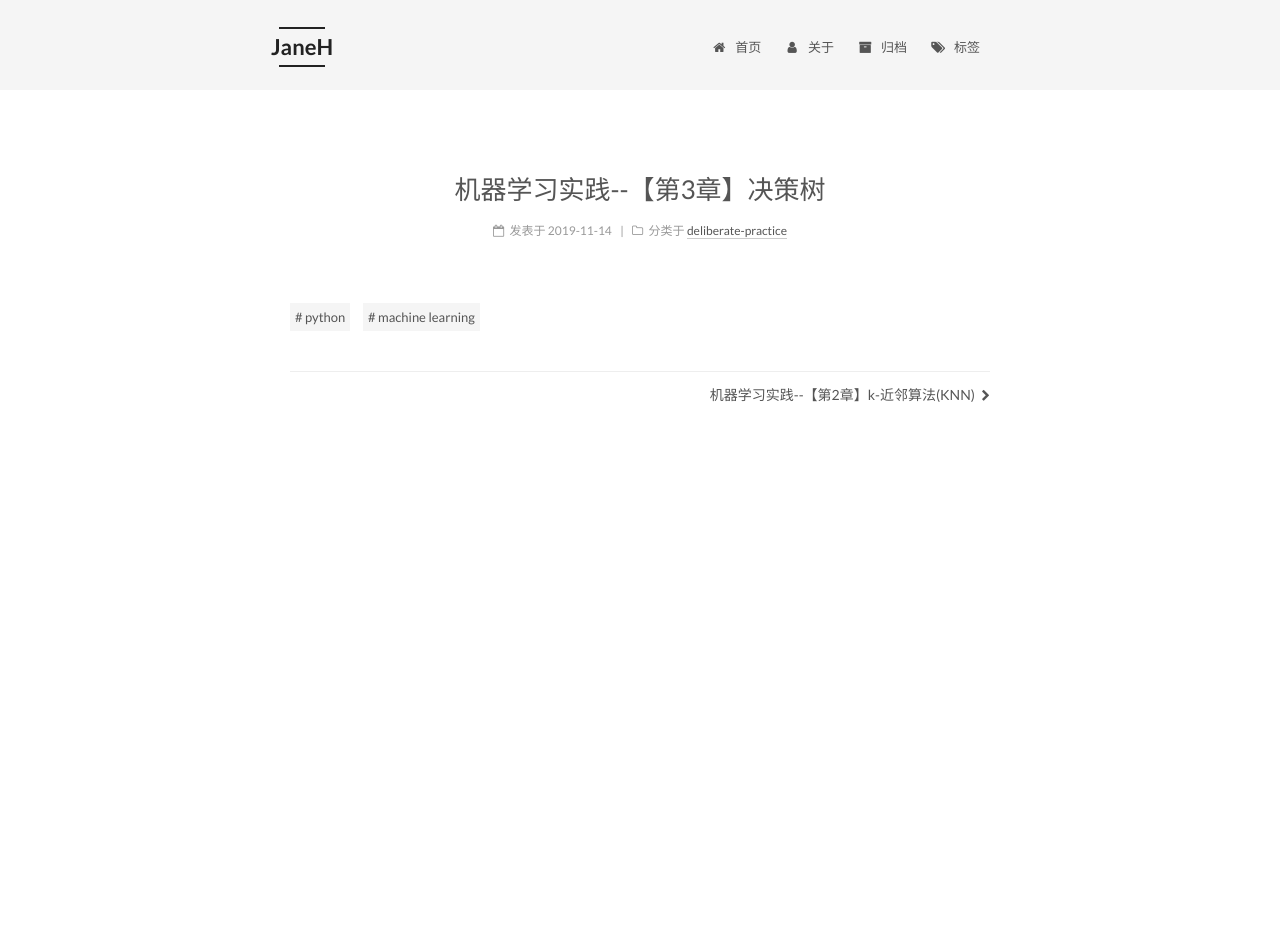
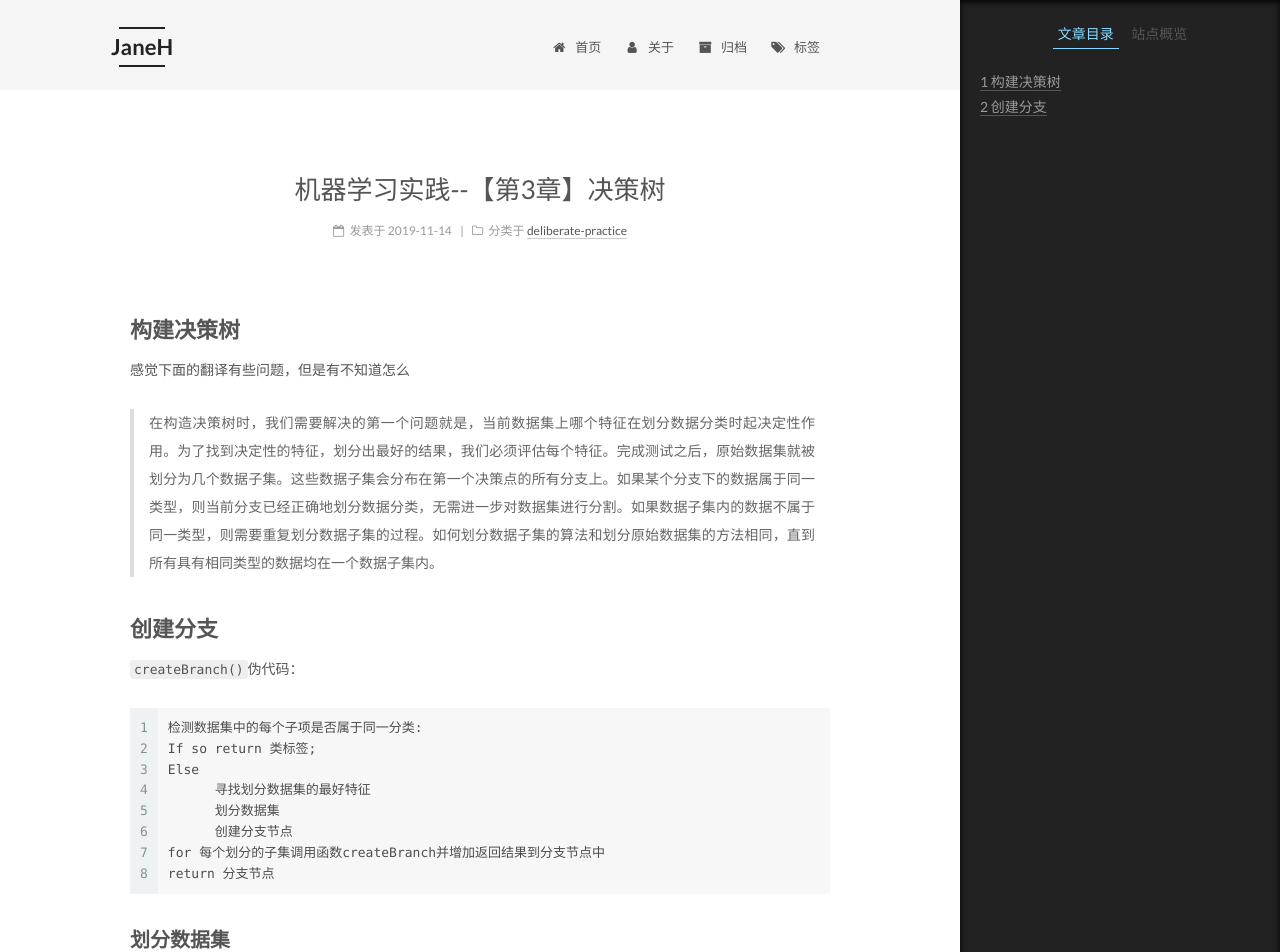
Before and after one commit to janehoo/janehoo.github.io, a Jekyll site: the page built from _posts/2019-11-14-Machine_learning_in_action_US_peter_harrington_Decision_Tree.md, in a window 1280 px wide and 1400 px high. Shown: the top 952 px of the window. Built offline with Jekyll 4.4.1, drawn with Linux system fonts in a browser that asks for light colours; some of the changed text lies outside the part shown.

Commit message:
test Google Chart

````diff
--- a/_posts/2019-11-14-Machine_learning_in_action_US_peter_harrington_Decision_Tree.md
+++ b/_posts/2019-11-14-Machine_learning_in_action_US_peter_harrington_Decision_Tree.md
@@ -7,3 +7,28 @@
  - python
  - machine learning
 ---
+## 构建决策树
+
+感觉下面的翻译有些问题，但是有不知道怎么
+>在构造决策树时，我们需要解决的第一个问题就是，当前数据集上哪个特征在划分数据分类时起决定性作用。为了找到决定性的特征，划分出最好的结果，我们必须评估每个特征。完成测试之后，原始数据集就被划分为几个数据子集。这些数据子集会分布在第一个决策点的所有分支上。如果某个分支下的数据属于同一类型，则当前分支已经正确地划分数据分类，无需进一步对数据集进行分割。如果数据子集内的数据不属于同一类型，则需要重复划分数据子集的过程。如何划分数据子集的算法和划分原始数据集的方法相同，直到所有具有相同类型的数据均在一个数据子集内。
+
+## 创建分支
+`createBranch()`伪代码：
+
+```
+检测数据集中的每个子项是否属于同一分类:
+If so return 类标签;
+Else
+      寻找划分数据集的最好特征
+      划分数据集
+      创建分支节点
+for 每个划分的子集调用函数createBranch并增加返回结果到分支节点中
+return 分支节点
+```
+### 划分数据集
+
+- 原则：将无序的数据变得更加有序。
+- 信息增益：英文：information gain，在划分数据集之前之后信息发生的变化称为信息增益。**获得信息增益最高的特征就是最好的选择。**
+- 香农熵/熵：英文：entropy，集合信息的度量方式称为香农熵或者简称为**熵**。即，**信息的期望值。**
+- 信息的定义：
+![](http://chart.googleapis.com/chart?cht=tx&chl=\Large x=\frac{-b\pm\sqrt{b^2-4ac}}{2a})
````
Also changed, not shown: _posts/kNN.py (deleted, +0 -25 lines).
